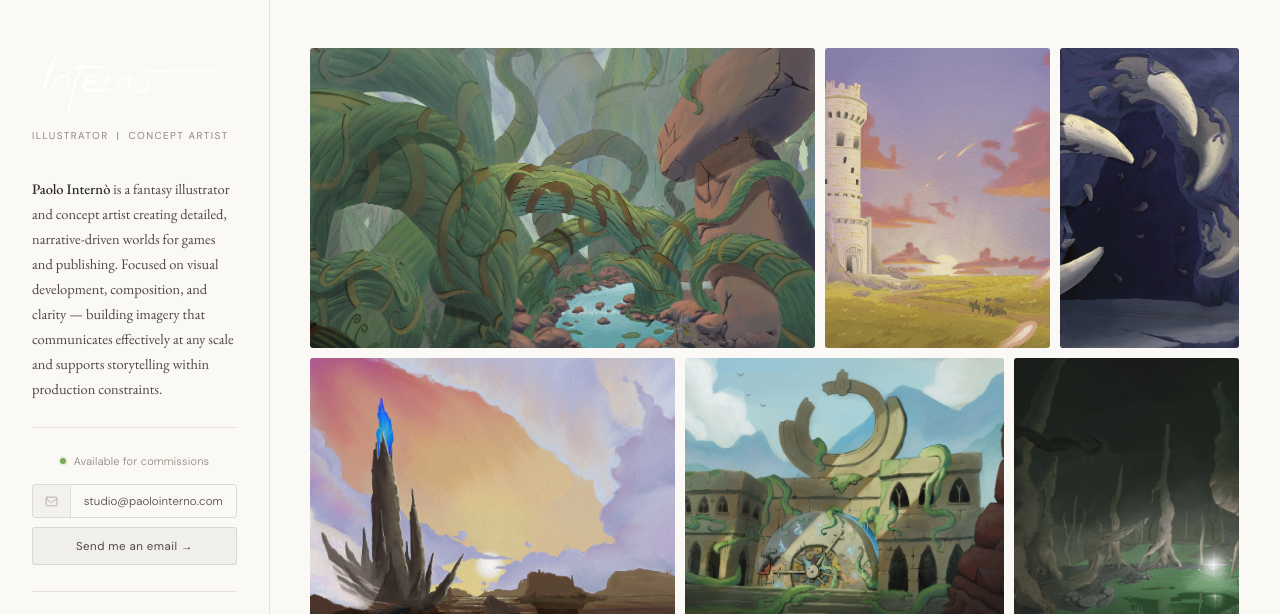
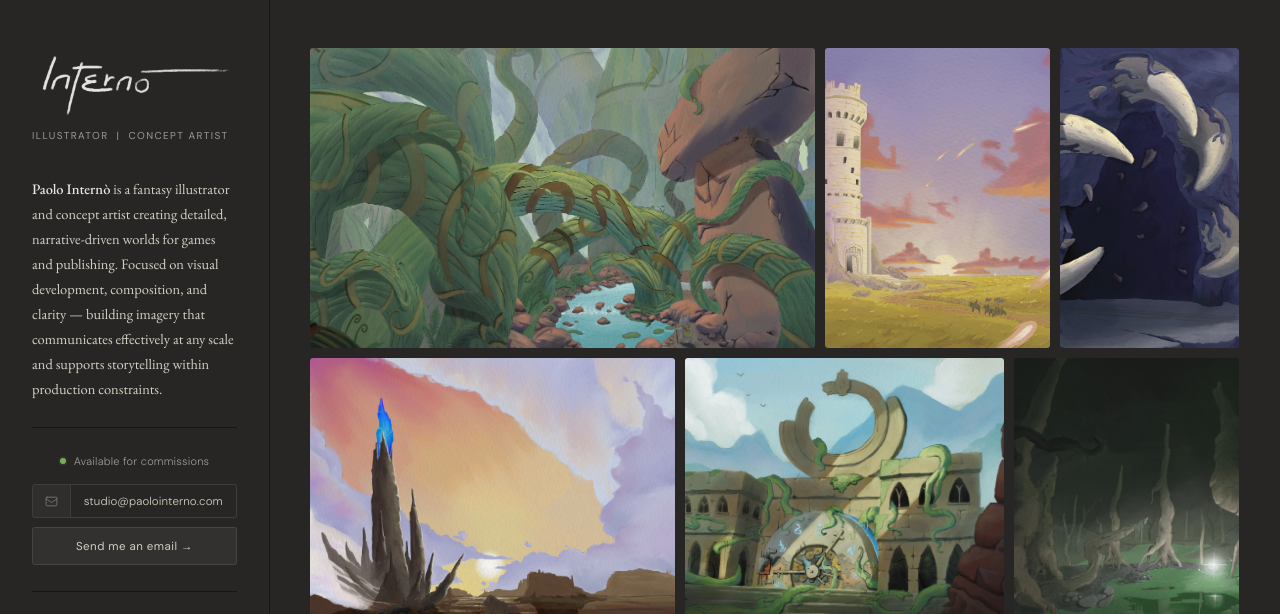
Before and after one commit to deneral/website, a website: page index.html in a window 1280 px wide. Shown: the top 614 px of the page. Drawn offline with nearby package versions, Linux system fonts and the light colour scheme.

Commit message:
Add files via upload

```diff
--- a/index.html
+++ b/index.html
@@ -22,16 +22,19 @@
   <meta name="twitter:title" content="Paolo Internò — Illustrator &amp; Concept Artist" />
   <meta name="twitter:description" content="Fantasy illustrator and concept artist based in Italy. World-building art for games and publishing." />
   <meta name="twitter:image" content="https://www.paolointerno.com/assets/og-image.jpg" />
+
 <link rel="icon" type="image/png" href="assets/favicon/favicon-96x96.png" sizes="96x96" />
 <link rel="icon" type="image/svg+xml" href="assets/favicon/favicon.svg" />
 <link rel="shortcut icon" href="assets/favicon/favicon.ico" />
 <link rel="apple-touch-icon" sizes="180x180" href="assets/favicon/apple-touch-icon.png" />
 <meta name="apple-mobile-web-app-title" content="Internò" />
 <link rel="manifest" href="assets/favicon/site.webmanifest" />
+
+
   <meta name="apple-mobile-web-app-capable" content="yes" />
   <meta name="apple-mobile-web-app-status-bar-style" content="black-translucent" />
-  <meta name="theme-color" content="#faf9f5" />
-  <meta name="msapplication-TileColor" content="#faf9f5" />
+  <meta name="theme-color" content="#1a1814" />
+  <meta name="msapplication-TileColor" content="#1a1814" />
   <script type="application/ld+json">
   {
     "@context": "https://schema.org",
@@ -294,7 +297,7 @@
     <div class="gallery-grid" id="galleryGrid" role="group" aria-label="Illustration portfolio">
       <!-- Populated dynamically from paintings.js -->
     </div>
-    <noscript><p style="font-family:'EB Garamond',Georgia,serif;color:#8f897e;padding:4rem 0;text-align:center;font-size:15px;">Please enable JavaScript to view the portfolio.</p></noscript>
+    <noscript><p style="font-family:'EB Garamond',Georgia,serif;color:#9c9a95;padding:4rem 0;text-align:center;font-size:15px;">Please enable JavaScript to view the portfolio.</p></noscript>
   </main>
 </div>
 
--- a/style.css
+++ b/style.css
@@ -16,13 +16,13 @@
 }
 
 :root {
-  --ink: #2b2823;
-  --ink-mid: #4d4841;
-  --ink-light: #6e685f;
-  --ink-dim: #8f897e;
-  --paper: #faf9f5;
-  --paper-dark: #e6e2d6;
-  --paper-mid: #f1efe6;
+  --ink: #eae8e1;
+  --ink-mid: #d4d0c5;
+  --ink-light: #b7b3a6;
+  --ink-dim: #9c9a95;
+  --paper: #272624;
+  --paper-dark: #161514;
+  --paper-mid: #1e1c1b;
   --sidebar-w: 270px;
   --font-serif: 'EB Garamond', Georgia, serif;
   --font-sans: 'DM Sans', sans-serif;
@@ -238,7 +238,7 @@ a {
 .contact-email-row {
   display: flex;
   align-items: stretch;
-  border: 1px solid rgba(43, 40, 35, .14);
+  border: 1px solid rgba(234, 232, 225, .12);
   border-radius: var(--radius);
   overflow: hidden;
   margin-bottom: .55rem;
@@ -246,15 +246,15 @@ a {
 }
 
 .contact-email-row:hover {
-  border-color: rgba(43, 40, 35, .28)
+  border-color: rgba(234, 232, 225, .25)
 }
 
 .contact-email-label {
-  background: rgba(43, 40, 35, .035);
+  background: rgba(255, 255, 255, .04);
   padding: .55rem .75rem;
   display: flex;
   align-items: center;
-  border-right: 1px solid rgba(43, 40, 35, .1);
+  border-right: 1px solid rgba(234, 232, 225, .08);
   flex-shrink: 0
 }
 
@@ -284,8 +284,8 @@ a {
   display: block;
   width: 100%;
   padding: .65rem 1rem;
-  background: rgba(43, 40, 35, .045);
-  border: 1px solid rgba(43, 40, 35, .12);
+  background: rgba(255, 255, 255, .05);
+  border: 1px solid rgba(234, 232, 225, .1);
   border-radius: var(--radius);
   color: var(--ink-mid);
   font-family: var(--font-sans);
@@ -298,9 +298,9 @@ a {
 }
 
 .contact-cta:hover {
-  background: rgba(43, 40, 35, .08);
+  background: rgba(255, 255, 255, .09);
   color: var(--ink);
-  border-color: rgba(43, 40, 35, .25)
+  border-color: rgba(234, 232, 225, .22)
 }
 
 .sidebar-caption-area {
@@ -354,7 +354,7 @@ a {
 }
 
 .sidebar-nav-btn:hover {
-  background: rgba(43, 40, 35, .055);
+  background: rgba(255, 255, 255, .05);
   color: var(--ink)
 }
 
@@ -406,14 +406,14 @@ a {
   position: absolute;
   inset: 0;
   border-radius: var(--radius);
-  border: 1px solid rgba(43, 40, 35, 0);
+  border: 1px solid rgba(234, 232, 225, 0);
   transition: border-color .25s ease;
   pointer-events: none;
   z-index: 2
 }
 
 .gallery-item:hover::after {
-  border-color: rgba(43, 40, 35, .18)
+  border-color: rgba(234, 232, 225, .15)
 }
 
 .item-overlay {
@@ -429,7 +429,7 @@ a {
 }
 
 .gallery-item:focus-visible {
-  outline: 2px solid rgba(43, 40, 35, .45);
+  outline: 2px solid rgba(234, 232, 225, .4);
   outline-offset: 2px
 }
 
@@ -468,13 +468,6 @@ a {
 }
 
 .lightbox {
-  --ink: #eae8e1;
-  --ink-mid: #d4d0c5;
-  --ink-light: #b7b3a6;
-  --ink-dim: #9c9a95;
-  --paper: #272624;
-  --paper-dark: #161514;
-  --paper-mid: #1e1c1b;
   position: fixed;
   inset: 0;
   z-index: 500;
```
Also changed, not shown: 404.html (+4 -4 lines), assets/favicon/site.webmanifest. Lines whose indentation alone changed are shown as unchanged.
